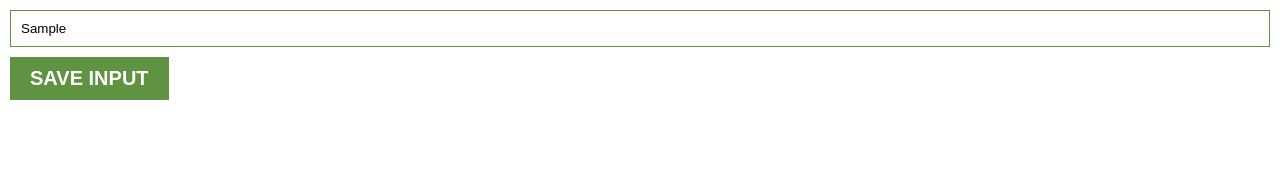
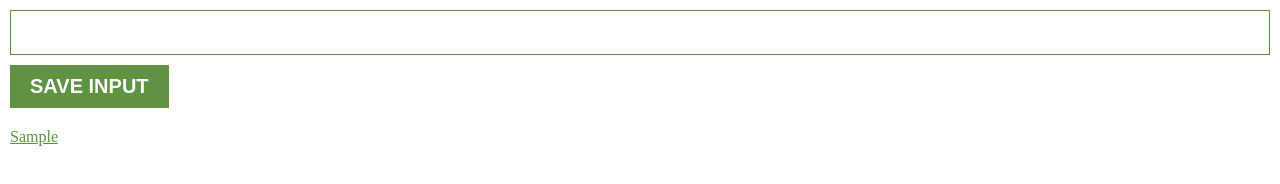
Before and after one commit to avinwilson54/Chrome-Extension, a plain HTML site: page index.html in a window 1280 px wide. Both pictures are taken after typing "Sample" into the empty fields and a click on the button "SAVE INPUT". Drawn offline with Linux system fonts and the light colour scheme.

Commit message:
Working chrome extension

```diff
--- a/index.html
+++ b/index.html
@@ -10,6 +10,9 @@
 <body>
     <input id="input-el" type="text">
     <button id="input-log">SAVE INPUT</button>
+    <ul id="ul-el">
+
+    </ul>
     <script src="script.js"></script> <!--script should be always below the button other-wise sript is run before the button is clicked -->
 </body>
 </html>
--- a/script.js
+++ b/script.js
@@ -1,4 +1,43 @@
+let myLeads = [] ;
+const inputEl = document.getElementById("input-el");
+const inputBtn = document.getElementById("input-log") ;
+const ulEl = document.getElementById("ul-el") ;
 
-let inputBtn = document.getElementById("input-log") ;
+// localStorage.clear() ; if used it clears out the data stored
+let leadsFromLocalStorage = JSON.parse(localStorage.getItem("myLeads")) ;
+console.log(leadsFromLocalStorage)
 
-inputBtn.addEventListener('click', () => { console.log("Button clicked from addEventListner");}) ; //Arrow function
+if (leadsFromLocalStorage)  {
+    myLeads = leadsFromLocalStorage ;
+    renderLeads() ;
+}
+
+inputBtn.addEventListener('click', () => { //Arrow function
+    myLeads.push(inputEl.value) ;
+    inputEl.value = "" ;
+    localStorage.setItem("myLeads", JSON.stringify(myLeads)) ;
+    renderLeads() ;
+    // console.log(localStorage.getItem("myLeads")) ;
+}) ;
+
+function renderLeads() {
+    let listItems = "" ;
+    for (let i = 0; i < myLeads.length; i++) {
+        listItems += `
+                    <li>
+                        <a href="${myLeads[i]}" target="_blank">
+                            ${myLeads[i]}
+                        </a>
+                    </li>
+                    `;
+         // ulEl.innerText += `\n ${myLeads[i]}` ; works same as above line but \n new line is breaked down using innerText function
+        /* const li = document.createElement("li") ; Another way of doing it
+        li.textContent = myLeads[i] ;
+        ulEl.append(li) ; */
+    }
+    ulEl.innerHTML = listItems ; // used this to improve the performance of the code, using innerHTML funcction we can create HTML elements.
+}
+
+// www.awesomeleds.com
+// www.exampleleads.com
+// www.epicleads.com
--- a/styles.css
+++ b/styles.css
@@ -2,9 +2,11 @@ body {
     margin: 0;
     padding: 10px;
     font: Arial, Helvetica, sans-serif;
+    min-width: 400px ;
 }
 
 input {
+    font-size: 20px;
     width: 100%;
     padding: 10px;
     border: solid 1px #5f9341;
@@ -13,7 +15,6 @@ input {
 }
 
 input:focus {
-    font-size: 20px;
     width: 100%;
     border: solid 2px #5f9341;
     border-radius: 2px;
@@ -29,3 +30,17 @@ button {
     font-size: 20px;
     color: white;
 }
+
+ul {
+    margin: 20px 0 ;
+    list-style: none ;
+    padding-left: 0;
+}
+
+li {
+    margin-top: 5px;
+}
+
+li a {
+    color: #5f9341;
+}
```
